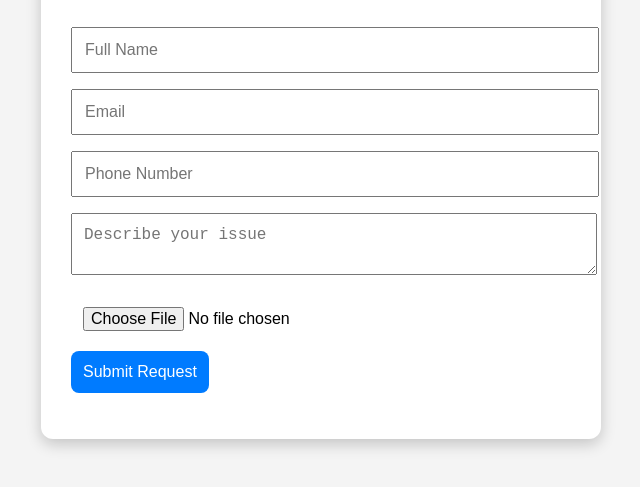
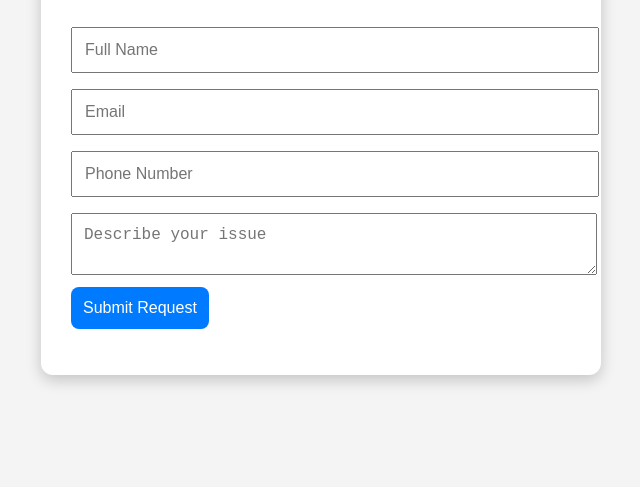
Before and after one commit to EddieTheDog/ipad-checkin-kiosk, a plain HTML site: page frontend/index.html in a window 1280 px wide. Shown: the part 111-598 px from the top of the page, without its empty margins (319-959 px from the left). Drawn offline with Linux system fonts and the light colour scheme.

Commit message:
Update index.html

```diff
--- a/frontend/index.html
+++ b/frontend/index.html
@@ -9,12 +9,11 @@
 <body>
 <div class="kiosk-container">
   <h1>Submit a Help Request</h1>
-  <form id="checkinForm" enctype="multipart/form-data">
+  <form id="checkinForm">
       <input type="text" name="name" placeholder="Full Name" required>
       <input type="email" name="email" placeholder="Email" required>
       <input type="tel" name="phone" placeholder="Phone Number" required>
       <textarea name="request" placeholder="Describe your issue" required></textarea>
-      <input type="file" name="image" accept="image/*">
       <button type="submit">Submit Request</button>
   </form>
   <p id="message"></p>
```
